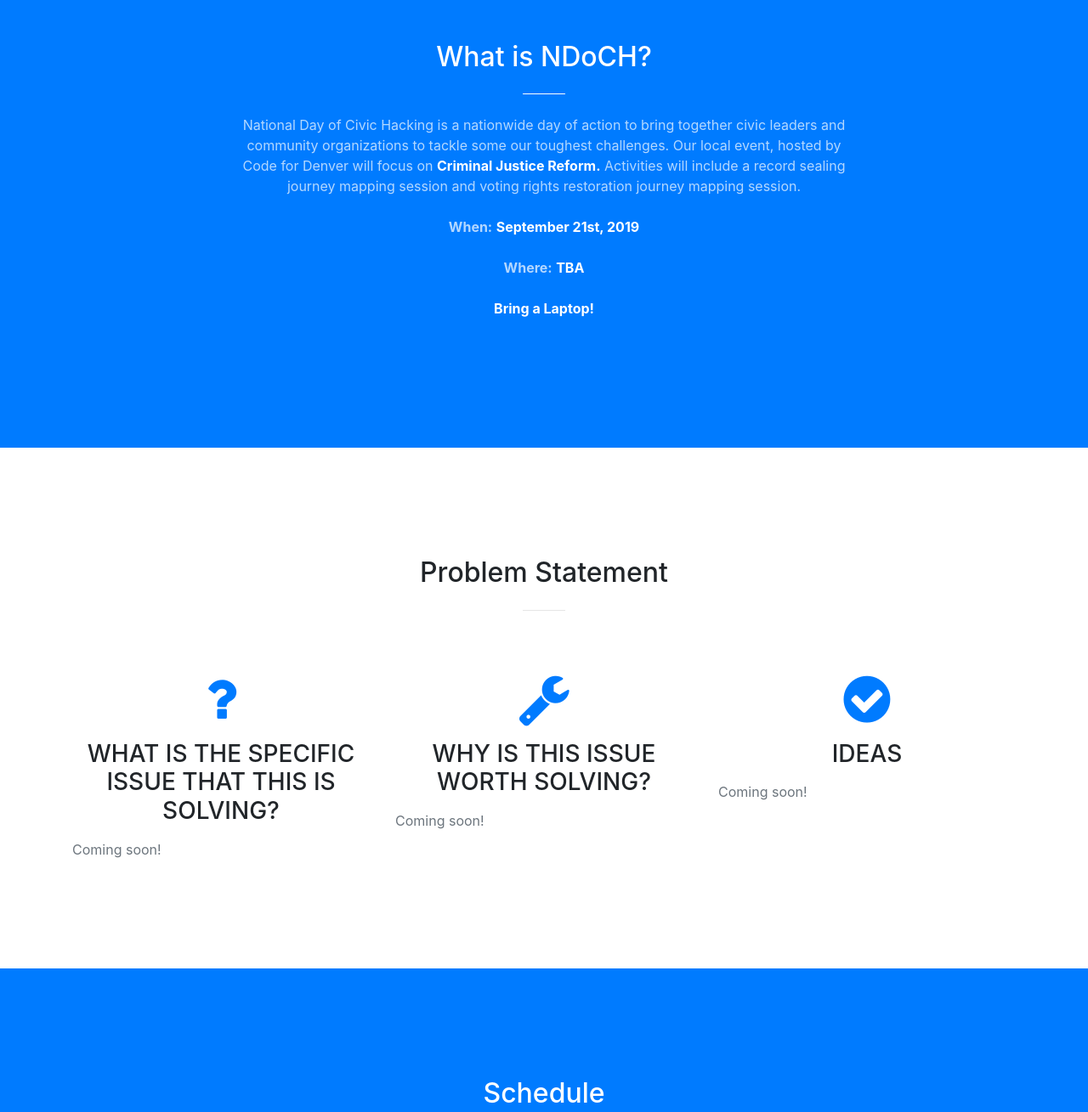
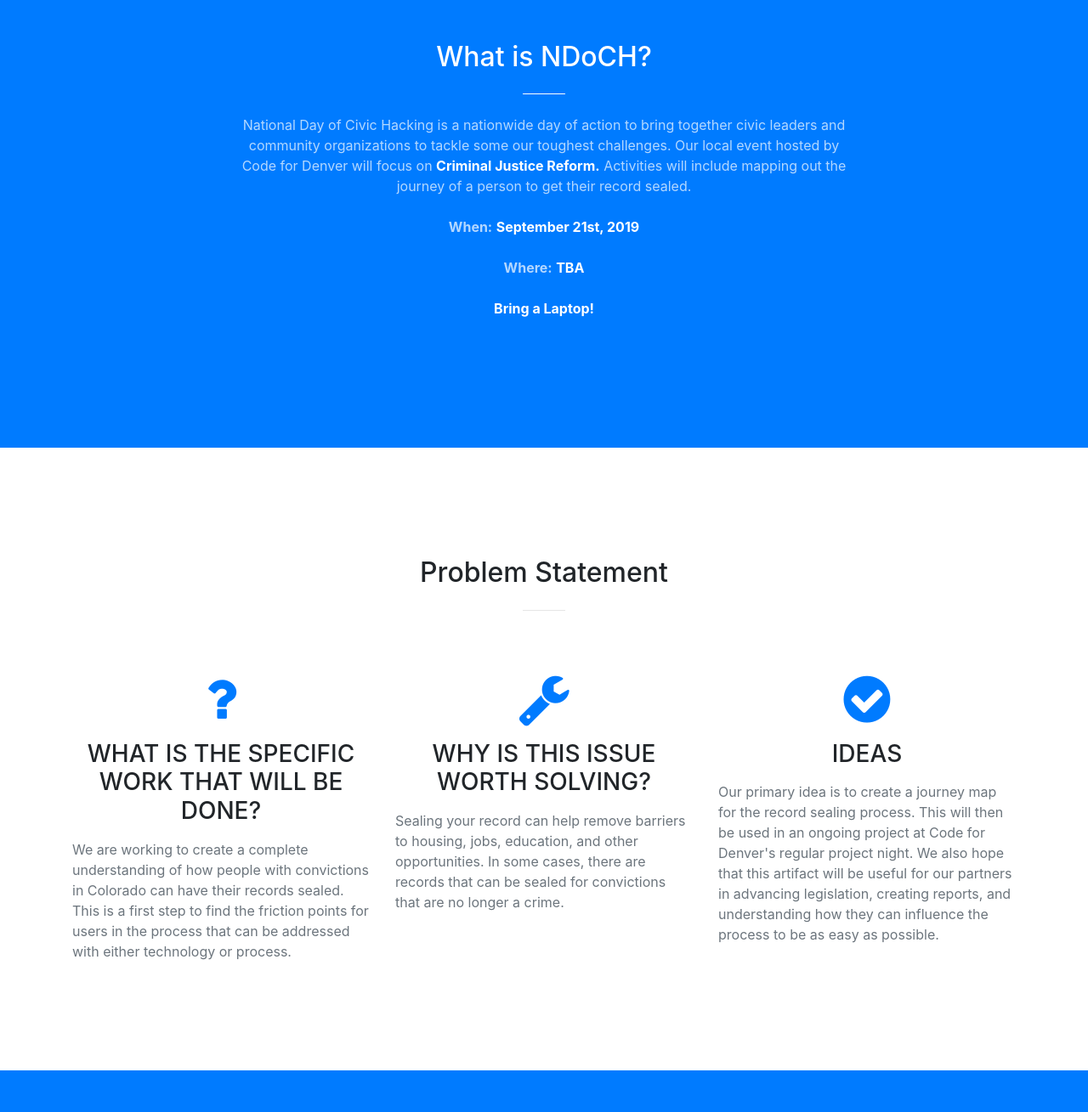
Before and after one commit to codefordenver/NDoCH-Website, a website with bundled scripts: page index.html in a window 1280 px wide. Shown: the part 880-2189 px from the top of the page at 85% size. Built offline with nearby package versions, Linux system fonts and the light colour scheme.

Commit message:
Updating content on index.html
Updated content for problem statement, as well as metadata.

```diff
--- a/index.html
+++ b/index.html
@@ -14,10 +14,10 @@
    <meta name="twitter:domain" content="build.codefordenver.org">
    <meta name="twitter:title" content="NDoCH @ Denver">
    <meta name="twitter:image:src" content="http://build.codefordenver.org/favicon.png">
-   <meta name="twitter:description" content="National Day of Civic Hacking is a nationwide day of action to bring together civic leaders and community organizations to tackle some our toughest challenges. Our local event, hosted by Code for Denver, will be focused on increasing and sustaining greater civic engagement in our communities.">
+   <meta name="twitter:description" content="National Day of Civic Hacking is a nationwide day of action to bring together civic leaders and community organizations to tackle some our toughest challenges. Our local event hosted by Code for Denver, will be focused on criminal justice and mapping out the journey of a user to get their record sealed.">
 
    <meta property="og:image" content="https://pbs.twimg.com/media/Di1iTHTU4AAIBLZ.jpg">
-   <meta name="description" content="National Day of Civic Hacking is a nationwide day of action to bring together civic leaders and community organizations to tackle some our toughest challenges. Our local event, hosted by Code for Denver, will be focused on increasing and sustaining greater civic engagement in our communities.">
+   <meta name="description" content="National Day of Civic Hacking is a nationwide day of action to bring together civic leaders and community organizations to tackle some our toughest challenges. Our local event hosted by Code for Denver, will be focused on criminal justice and mapping out the journey of a user to get their record sealed.">
 
   <!-- Bootstrap core CSS -->
   <link href="vendor/bootstrap/css/bootstrap.min.css" rel="stylesheet">
@@ -100,8 +100,7 @@
         <div class="col-lg-8 mx-auto text-center">
           <h2 class="section-heading text-white">What is NDoCH?</h2>
           <hr class="light my-4">
-          <p class="text-faded mb-4">National Day of Civic Hacking is a nationwide day of action to bring together civic leaders and community organizations to tackle some our toughest challenges. Our local event, hosted by Code for Denver will focus on <strong class="text-white">Criminal Justice Reform.</strong>
-               Activities will include a record sealing journey mapping session and voting rights restoration journey mapping session.
+          <p class="text-faded mb-4">National Day of Civic Hacking is a nationwide day of action to bring together civic leaders and community organizations to tackle some our toughest challenges. Our local event hosted by Code for Denver will focus on <strong class="text-white">Criminal Justice Reform.</strong> Activities will include mapping out the journey of a person to get their record sealed.
           </p>
           <p class="text-faded mb-4"><b>When:</b>
             <strong class="text-white">September 21st, 2019</strong>
@@ -133,22 +132,22 @@
         <div class="col-lg-4 col-md-6 text-center">
           <div class="service-box mt-5 mx-auto">
             <i class="fa fa-4x fa-question text-primary mb-3 sr-icons"></i>
-            <h3 class="mb-3">WHAT IS THE SPECIFIC ISSUE THAT THIS IS SOLVING?</h3>
-            <p class="text-muted mb-0 text-left">Coming soon!</p>
+            <h3 class="mb-3">WHAT IS THE SPECIFIC WORK THAT WILL BE DONE?</h3>
+            <p class="text-muted mb-0 text-left">We are working to create a complete understanding of how people with convictions in Colorado can have their records sealed. This is a first step to find the friction points for users in the process that can be addressed with either technology or process.</p>
           </div>
         </div>
         <div class="col-lg-4 col-md-6 text-center">
           <div class="service-box mt-5 mx-auto">
             <i class="fa fa-4x fa-wrench text-primary mb-3 sr-icons"></i>
             <h3 class="mb-3">WHY IS THIS ISSUE WORTH SOLVING?</h3>
-            <p class="text-muted mb-0 text-left">Coming soon!</p>
+            <p class="text-muted mb-0 text-left">Sealing your record can help remove barriers to housing, jobs, education, and other opportunities. In some cases, there are records that can be sealed for convictions that are no longer a crime.</p>
           </div>
         </div>
         <div class="col-lg-4 col-md-6 text-center">
           <div class="service-box mt-5 mx-auto">
             <i class="fa fa-4x fa-check-circle text-primary mb-3 sr-icons"></i>
             <h3 class="mb-3">IDEAS</h3>
-            <p class="text-muted mb-0 text-left">Coming soon!</p>
+            <p class="text-muted mb-0 text-left">Our primary idea is to create a journey map for the record sealing process. This will then be used in an ongoing project at Code for Denver's regular project night. We also hope that this artifact will be useful for our partners in advancing legislation, creating reports, and understanding how they can influence the process to be as easy as possible.</p>
           </div>
         </div>
       </div>
@@ -228,7 +227,7 @@
       </div>
     </div>
   </section>
-
+<!--
   <section class="bg-light" id="details">
     <div class="container">
       <div class="row">
@@ -239,7 +238,7 @@
         </div>
       </div>
     </div>
-    <!--
+
     <div class="container">
       <div class="row">
         <div class="col-lg-6 text-center">
```
